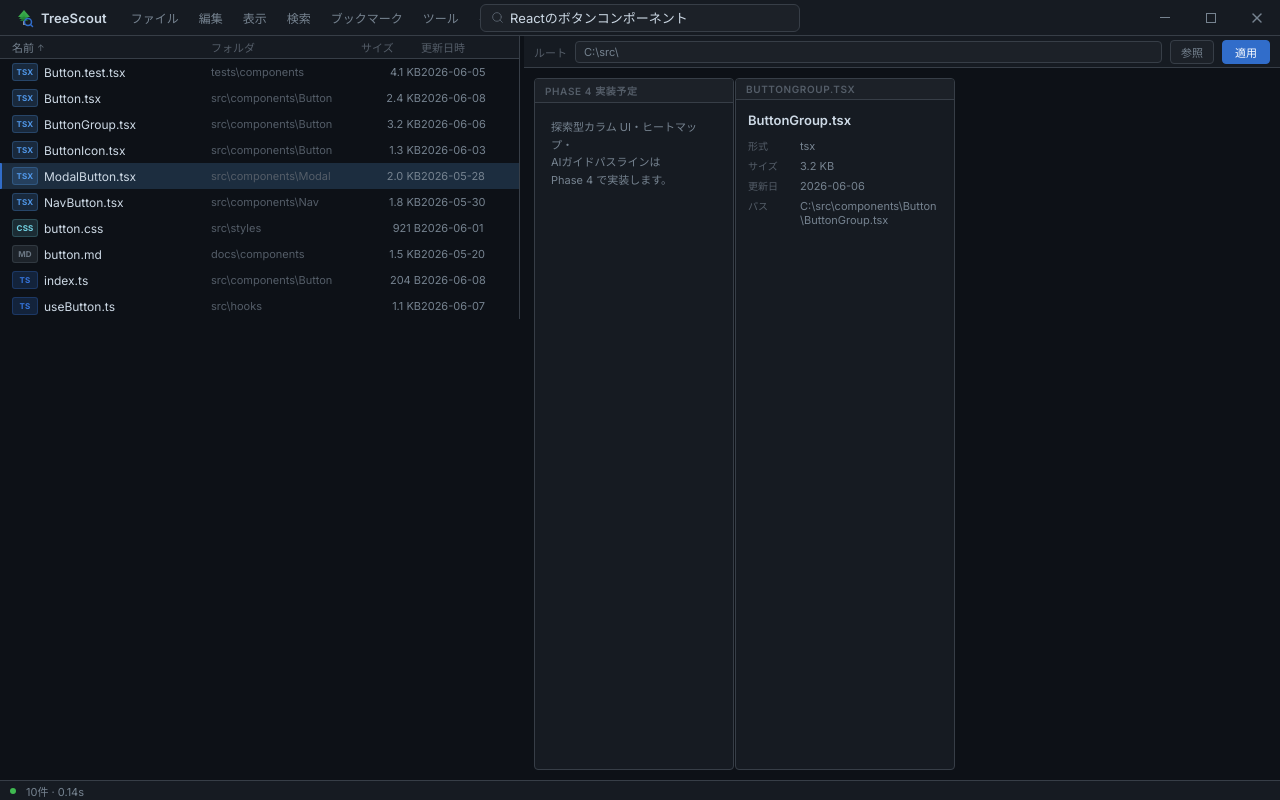
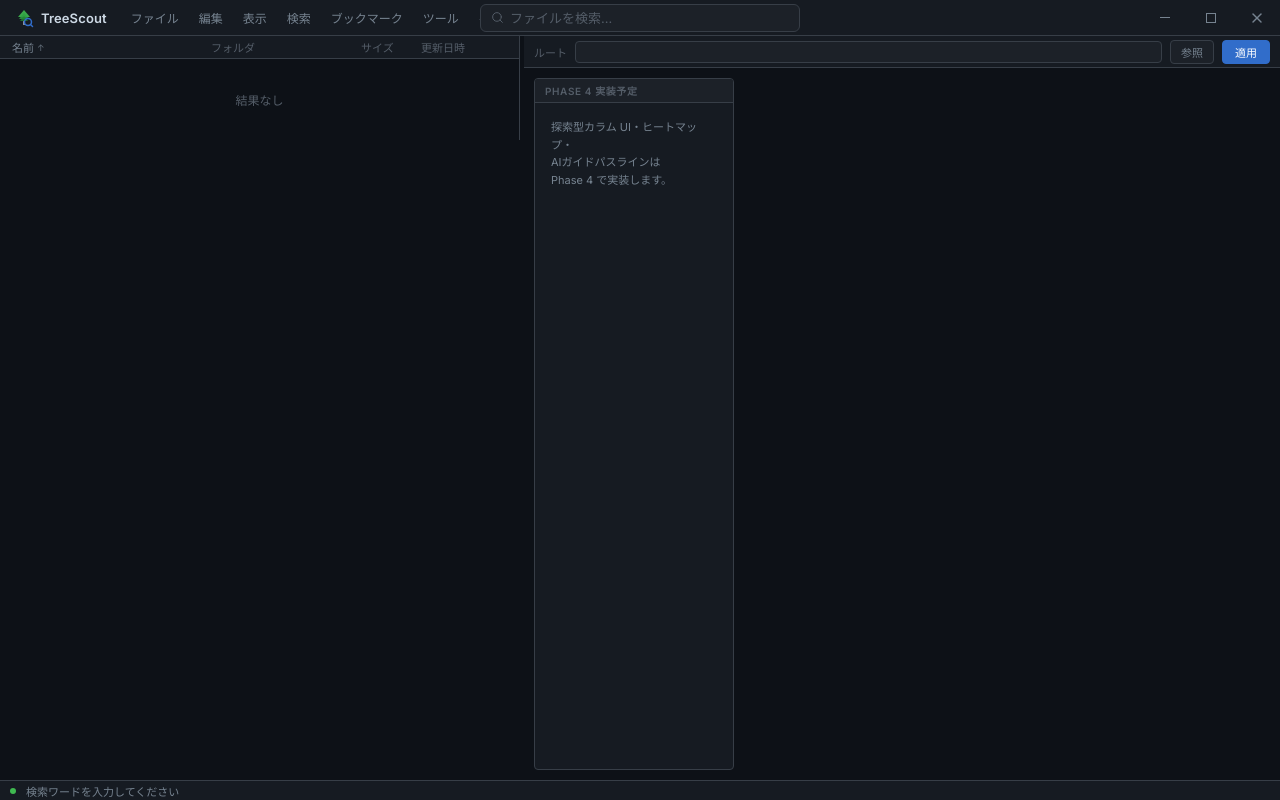
Before and after one commit to uRay011/TreeScout, a React (Vite) app: page / in a window 1280 px wide. Built offline with nearby package versions, Linux system fonts and the light colour scheme.

Commit message:
chore: モックデータ・初期値をクリア

```diff
--- a/src/App.tsx
+++ b/src/App.tsx
@@ -3,20 +3,6 @@ import { SearchBar } from "./components/SearchBar/SearchBar";
 import { ResultList } from "./components/SearchBar/ResultList";
 import { searchFiles, SearchResult } from "./lib/tauri";
 import "./App.css";
-
-// ── モックデータ（Everything FFI 実装前の開発用） ──
-const MOCK_RESULTS: SearchResult[] = [
-  { name: "button.css",       path: "C:\\src\\styles\\button.css",                  folder: "src\\styles",          size: 921,   modified: "2026-06-01", ext: "css"  },
-  { name: "button.md",        path: "C:\\docs\\components\\button.md",               folder: "docs\\components",     size: 1536,  modified: "2026-05-20", ext: "md"   },
-  { name: "Button.test.tsx",  path: "C:\\tests\\components\\Button.test.tsx",        folder: "tests\\components",    size: 4198,  modified: "2026-06-05", ext: "tsx"  },
-  { name: "Button.tsx",       path: "C:\\src\\components\\Button\\Button.tsx",       folder: "src\\components\\Button", size: 2457, modified: "2026-06-08", ext: "tsx"  },
-  { name: "ButtonGroup.tsx",  path: "C:\\src\\components\\Button\\ButtonGroup.tsx",  folder: "src\\components\\Button", size: 3276, modified: "2026-06-06", ext: "tsx"  },
-  { name: "ButtonIcon.tsx",   path: "C:\\src\\components\\Button\\ButtonIcon.tsx",   folder: "src\\components\\Button", size: 1331, modified: "2026-06-03", ext: "tsx"  },
-  { name: "index.ts",         path: "C:\\src\\components\\Button\\index.ts",         folder: "src\\components\\Button", size: 204,  modified: "2026-06-08", ext: "ts"   },
-  { name: "ModalButton.tsx",  path: "C:\\src\\components\\Modal\\ModalButton.tsx",   folder: "src\\components\\Modal",  size: 2048, modified: "2026-05-28", ext: "tsx"  },
-  { name: "NavButton.tsx",    path: "C:\\src\\components\\Nav\\NavButton.tsx",       folder: "src\\components\\Nav",    size: 1843, modified: "2026-05-30", ext: "tsx"  },
-  { name: "useButton.ts",     path: "C:\\src\\hooks\\useButton.ts",                  folder: "src\\hooks",           size: 1126,  modified: "2026-06-07", ext: "ts"   },
-];
 
 // ── ロゴSVG ──────────────────────────────────────
 function LogoMark() {
@@ -55,11 +41,11 @@ function WindowControls() {
 const MENU_ITEMS = ["ファイル", "編集", "表示", "検索", "ブックマーク", "ツール", "ヘルプ"];
 
 export default function App() {
-  const [query,         setQuery]         = useState("Reactのボタンコンポーネント");
-  const [results,       setResults]       = useState<SearchResult[]>(MOCK_RESULTS);
-  const [selectedIndex, setSelectedIndex] = useState(4); // ButtonGroup.tsx を初期選択
+  const [query,         setQuery]         = useState("");
+  const [results,       setResults]       = useState<SearchResult[]>([]);
+  const [selectedIndex, setSelectedIndex] = useState(-1);
   const [isLoading,     setIsLoading]     = useState(false);
-  const [elapsed,       setElapsed]       = useState(0.14);
+  const [elapsed,       setElapsed]       = useState(0);
   const [menuOpen,      setMenuOpen]      = useState(false);
 
   // ペイン分割リサイズ
@@ -81,11 +67,7 @@ export default function App() {
       setResults(normalized);
       setElapsed((performance.now() - t0) / 1000);
     } catch {
-      // Everything 未起動またはビルド前のためモックにフォールバック
-      const filtered = MOCK_RESULTS.filter(r =>
-        r.name.toLowerCase().includes(query.toLowerCase())
-      );
-      setResults(filtered.length ? filtered : MOCK_RESULTS);
+      setResults([]);
       setElapsed((performance.now() - t0) / 1000);
     } finally {
       setIsLoading(false);
@@ -201,7 +183,7 @@ export default function App() {
             <span className="path-label">ルート</span>
             <input
               className="path-input"
-              defaultValue="C:\src\"
+              defaultValue=""
               aria-label="ルートパス"
               readOnly
             />
@@ -258,7 +240,9 @@ export default function App() {
         <span className="status-text">
           {isLoading
             ? "検索中…"
-            : `${results.length}件 · ${elapsed.toFixed(2)}s`}
+            : elapsed === 0
+              ? "検索ワードを入力してください"
+              : `${results.length}件 · ${elapsed.toFixed(2)}s`}
         </span>
       </footer>
     </div>
```
